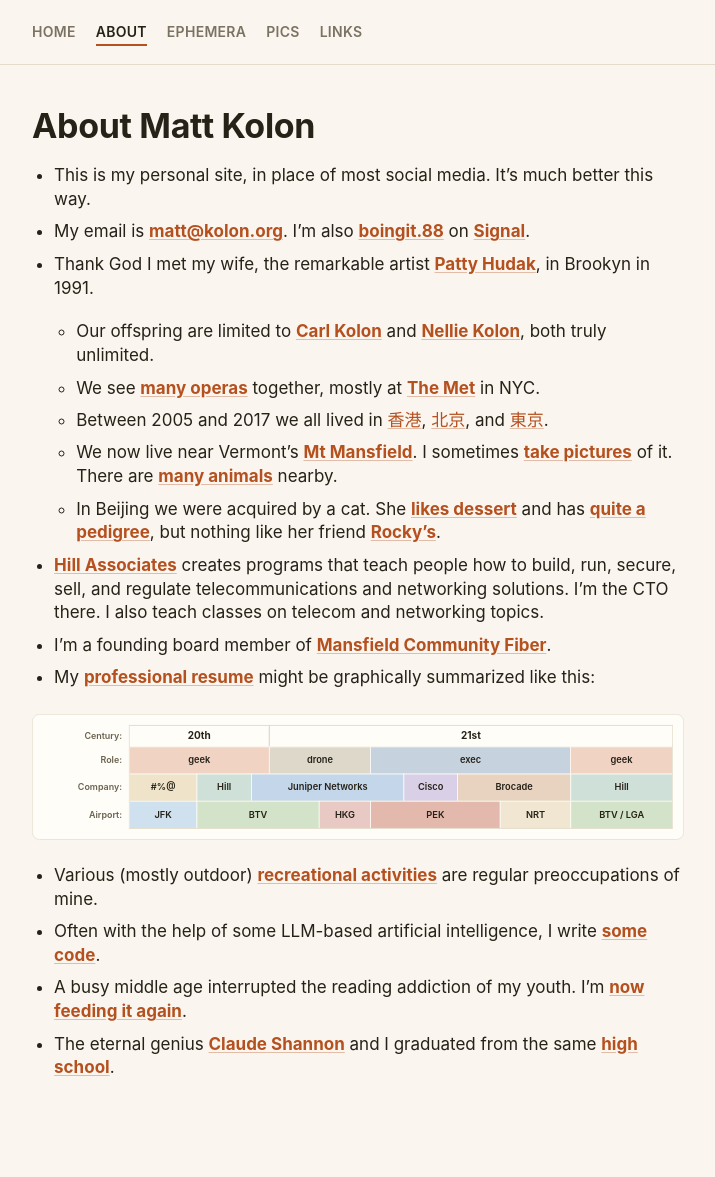
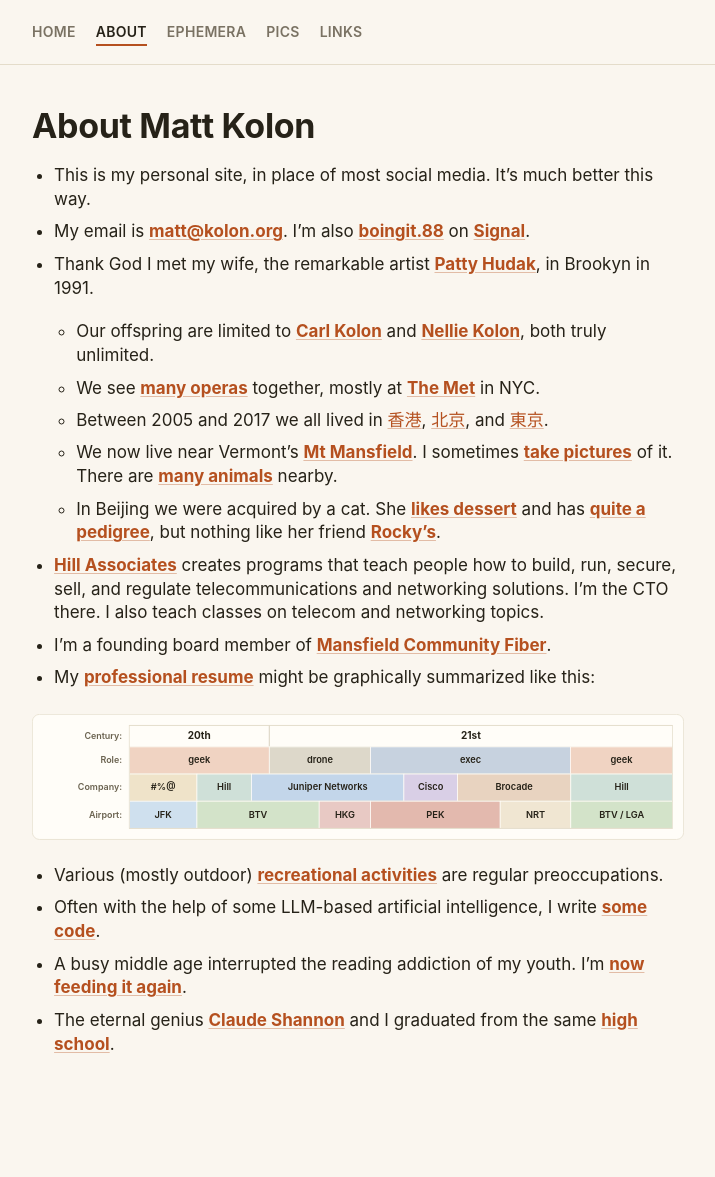
Before and after one commit to mkolon/mattkolon.com, a Jekyll site: the page built from about.md, in a window 1280 px wide. Shown: the whole page, without its empty margins (282-997 px from the left). Built offline with Jekyll 4.4.1, drawn with Linux system fonts in a browser that asks for light colours; after the commit the page ends 1153 px from its top, so only the background shows below that.

Commit message:
rebuild cleanup

```diff
--- a/about.md
+++ b/about.md
@@ -33,7 +33,7 @@
 {% include timeline.svg %}
 </div>
 
-- Various (mostly outdoor) [**recreational activities**](https://www.strava.com/athletes/25264732){:target="_blank"} are regular preoccupations of mine.
+- Various (mostly outdoor) [**recreational activities**](https://www.strava.com/athletes/25264732){:target="_blank"} are regular preoccupations.
 
 - Often with the help of some LLM-based artificial intelligence, I write [**some code**](https://github.com/mkolon){:target="_blank"}.
 
```
